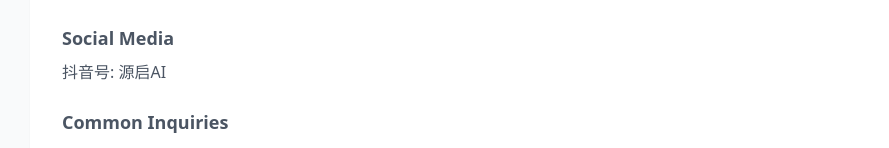
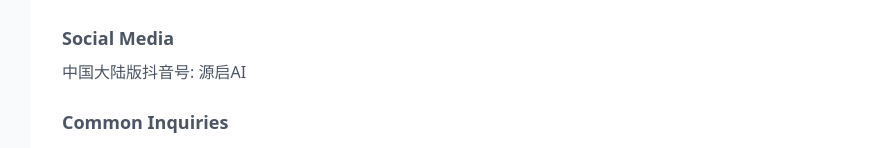
Before and after one commit to Ai-study-man/Monster-Survivor, a plain HTML site: page contact.html in a window 1280 px wide. Shown: the part 292-440 px from the top of the page, without its empty margins (178-1067 px from the left). Drawn offline with nearby package versions, Linux system fonts and the light colour scheme.

Commit message:
Update contact.html

```diff
--- a/contact.html
+++ b/contact.html
@@ -24,7 +24,7 @@
                     <h3 class="text-lg font-semibold mb-2">Social Media</h3>
                     <div class="flex space-x-4">
                         <a href="https://www.douyin.com/user/源启AI" class="text-gray-600 hover:text-blue-600">
-                            <span>抖音号: 源启AI</span>
+                            <span>中国大陆版抖音号: 源启AI</span>
                         </a>
                     </div>
                 </div>
```
